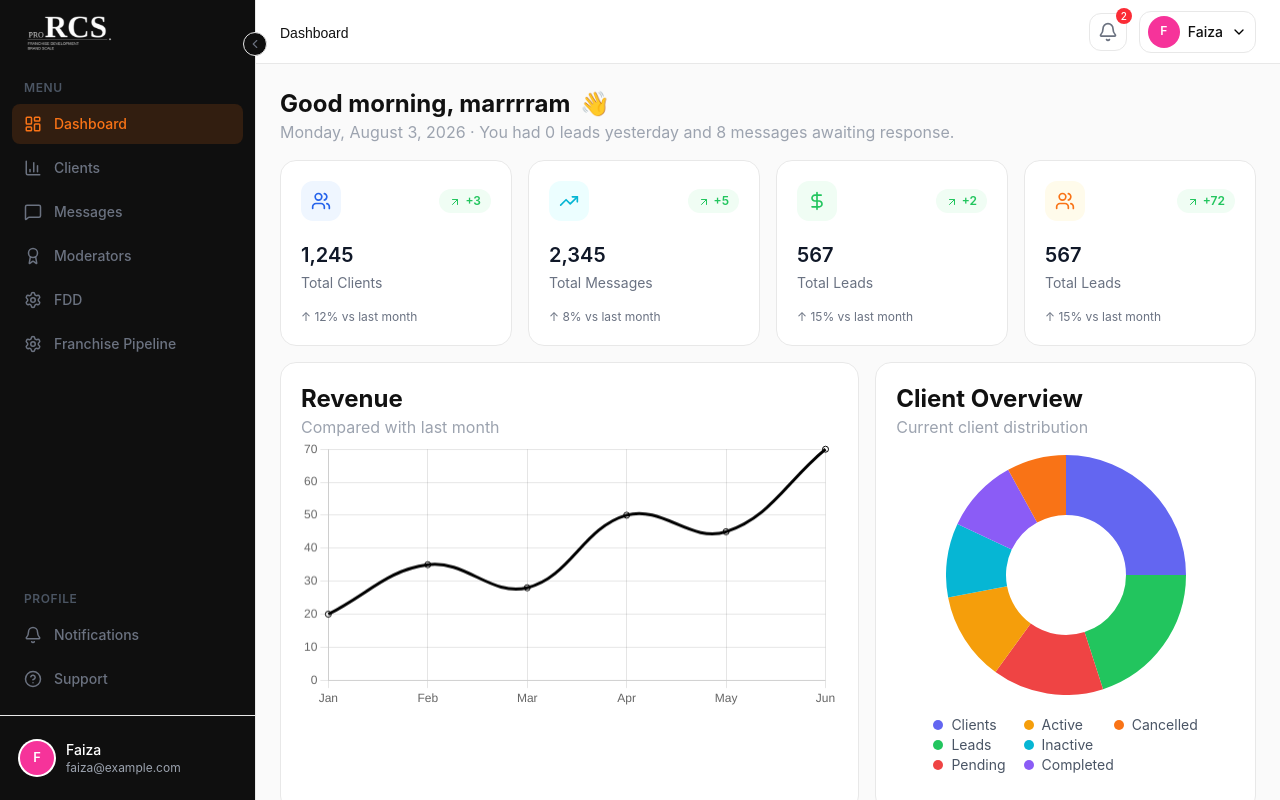
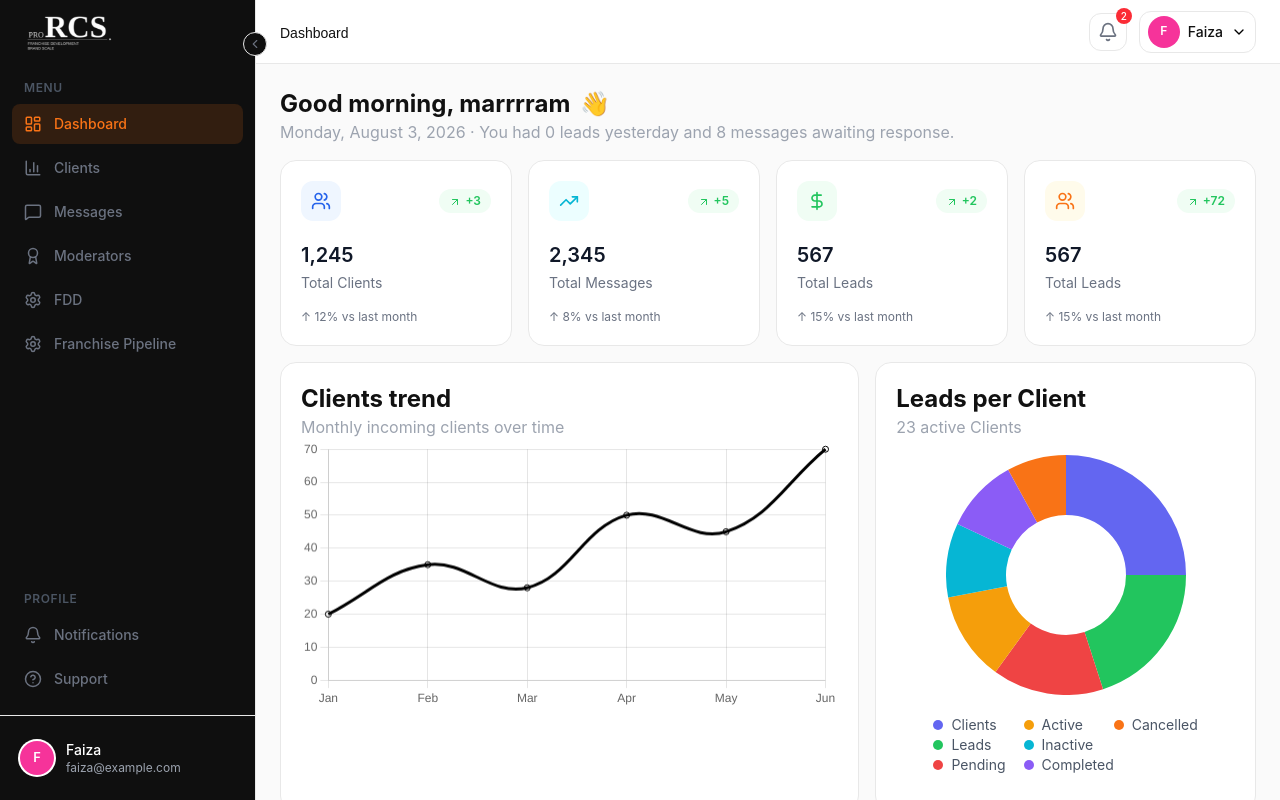
Before and after one commit to hamza-nafasat/rcs-frontend, a React (Vite) app: page /dashboard in a window 1280 px wide. Built offline with nearby package versions, Linux system fonts and the light colour scheme.

Commit message:
text updated

```diff
--- a/src/pages/dashboard/AdminDashboard.jsx
+++ b/src/pages/dashboard/AdminDashboard.jsx
@@ -161,8 +161,8 @@ const AdminDashboard = () => {
       >
         <Card className="h-full lg:col-span-3 ">
           <DashboardHeading
-            heading="Revenue"
-            subheading="Compared with last month"
+            heading="Clients trend"
+            subheading="Monthly incoming clients over time"
           />
 
           <LineChart
@@ -173,8 +173,8 @@ const AdminDashboard = () => {
 
         <Card className="h-full lg:col-span-2">
           <DashboardHeading
-            heading="Client Overview"
-            subheading="Current client distribution"
+            heading="Leads per Client"
+            subheading="23 active Clients"
           />
 
           <DonutChart
@@ -209,8 +209,8 @@ const AdminDashboard = () => {
         <Card
           header={
             <DashboardHeading
-              heading="Revenue"
-              subheading="Compared with last month"
+              heading="Leads Comparison"
+              subheading="Comparison of leads"
             />
           }
         >
@@ -223,8 +223,8 @@ const AdminDashboard = () => {
         <Card
           header={
             <DashboardHeading
-              heading="Performance"
-              subheading="Clients vs leads"
+              heading="Leads approval vs Rejection"
+              subheading="6-month approval vs Rejection report"
             />
           }
         >
```
